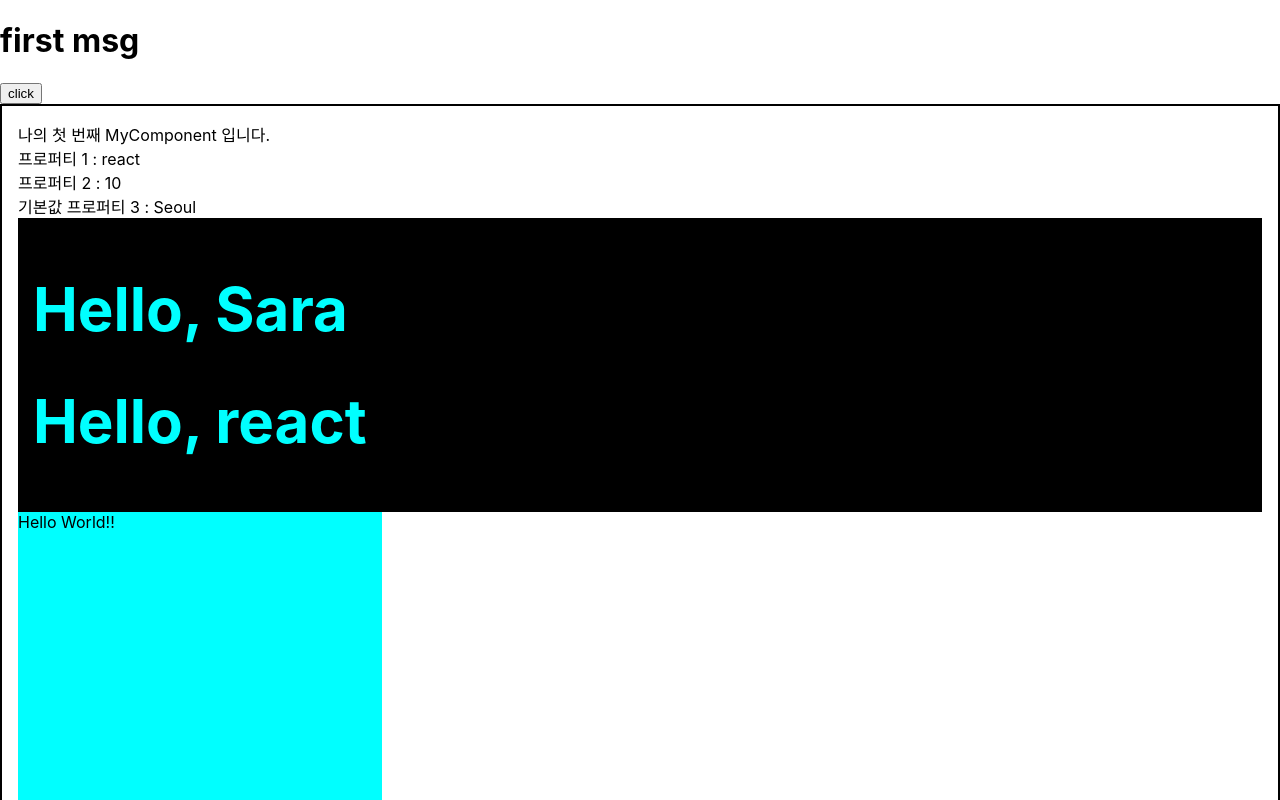
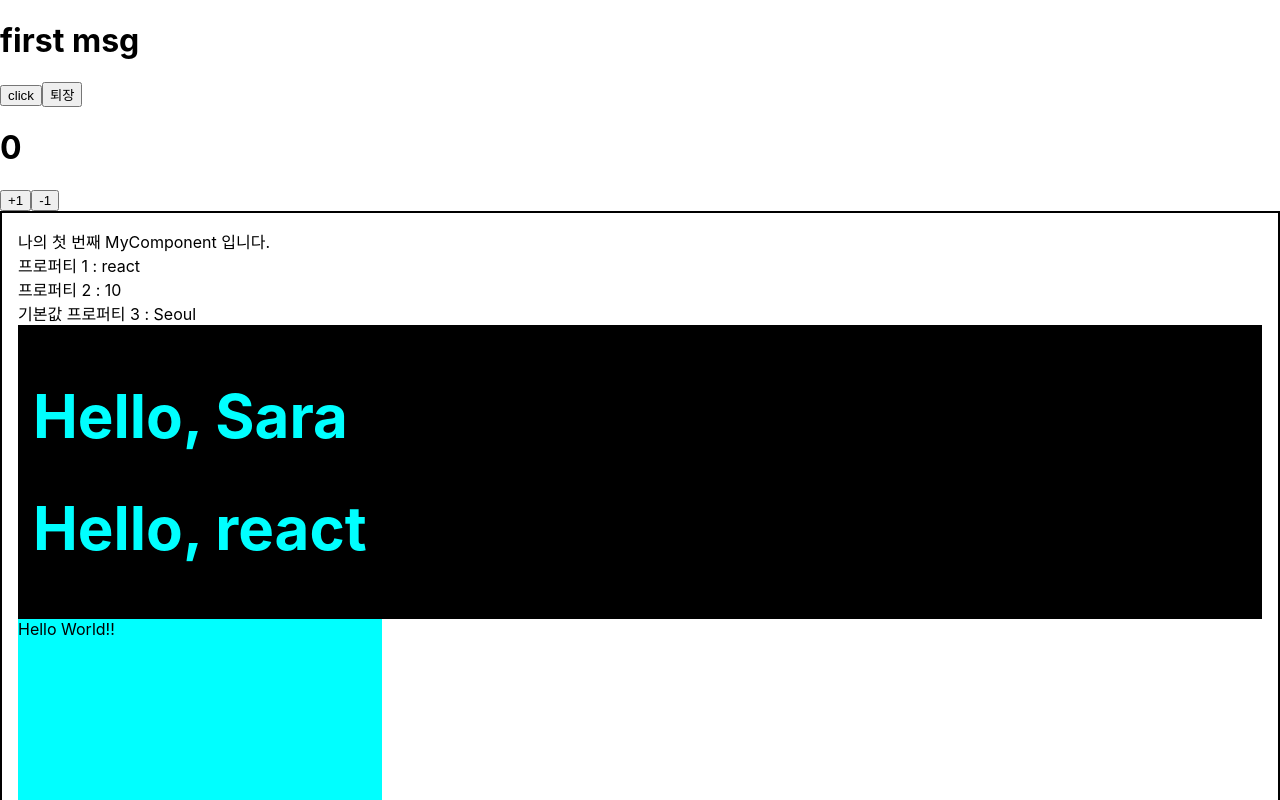
Before and after one commit to CheHyeonYeong/JavascriptStudy, a React (Create React App) app in the folder new/: page / in a window 1280 px wide. Shown: the top 800 px of the page. Built offline with nearby package versions, Linux system fonts and the light colour scheme.

Commit message:
✨ Counter usestate finish
counter usestate finish

```diff
--- a/new/src/App.js
+++ b/new/src/App.js
@@ -3,7 +3,8 @@ import './App.css';
 import React from 'react';
 import Wrapper from './Wrapper';
 import PropTypes from 'prop-types';   // props 타입 검증을 위한 모듈,....
-import StateComponent from './stateTest';
+import StateComponent from './useState/stateTest';
+import Counter from './useState/Counter';
 
 function App() {
 
@@ -20,7 +21,9 @@ function App() {
 
   return (
     <> {/* 이것은 fragment이다. */}
-    <StateComponent></StateComponent>
+    <StateComponent />
+    <Counter />
+
     <Wrapper>
     <MyComponent name={name} age={10} addr="Seoul" email="test@naver" isSpecial/>
     <div style={style}>
--- /dev/null
+++ b/new/src/useState/Counter.js
@@ -0,0 +1,24 @@
+import {useState} from 'react';
+
+function Counter(){
+
+    const [i, setData] = useState(0);
+    const plus = () => {
+
+        setData(i+1);
+
+    }
+    const minus = () => {
+        setData(i-1);
+    }
+
+    return (
+        <div>
+            <h1>{i}</h1>
+            <button onClick={plus}> +1 </button>
+            <button onClick={minus}> -1 </button>
+        </div>
+    )
+}
+
+export default Counter;
--- a/new/src/stateTest.js
+++ b/new/src/useState/stateTest.js
@@ -3,13 +3,19 @@ import {useState} from 'react';
 const StateComponent = () =>{
     const [msg, setData] = useState('first msg');
     const enter = () => {
-        msg = 'changed msg';
+        // msg = 'changed msg'; // 직접 설정 x
+        setData('changed msg');
+
+    }
+    const exit = () => {
+        setData('퇴장했습니다.');
     }
 
     return (
         <div>
             <h1>{msg}</h1>
             <button onClick={enter}>click</button>
+            <button onClick={exit}>퇴장</button>
         </div>
     )
 }
```
